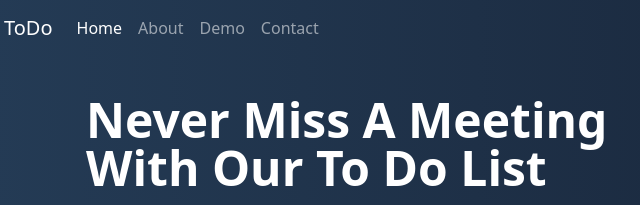
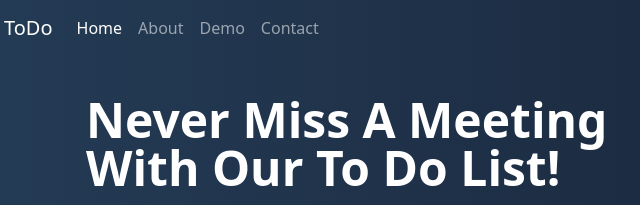
Before and after one commit to GomesOsvaldo/FirstProject, a plain HTML site: page index.html in a window 1280 px wide. Shown: the top 205 px of the page, 8-648 px from the left. Drawn offline with nearby package versions, Linux system fonts and the light colour scheme.

Commit message:
Add Exclamation

```diff
--- a/index.html
+++ b/index.html
@@ -69,7 +69,7 @@
           </div>
           <div class="col-lg-6">
             <h1 class="display-5 fw-bold lh-1 mb-3">
-              Never Miss A Meeting With Our To Do List
+              Never Miss A Meeting With Our To Do List!
             </h1>
             <p class="lead">
               A simple, fast and scalable to do list system that helps you
```
